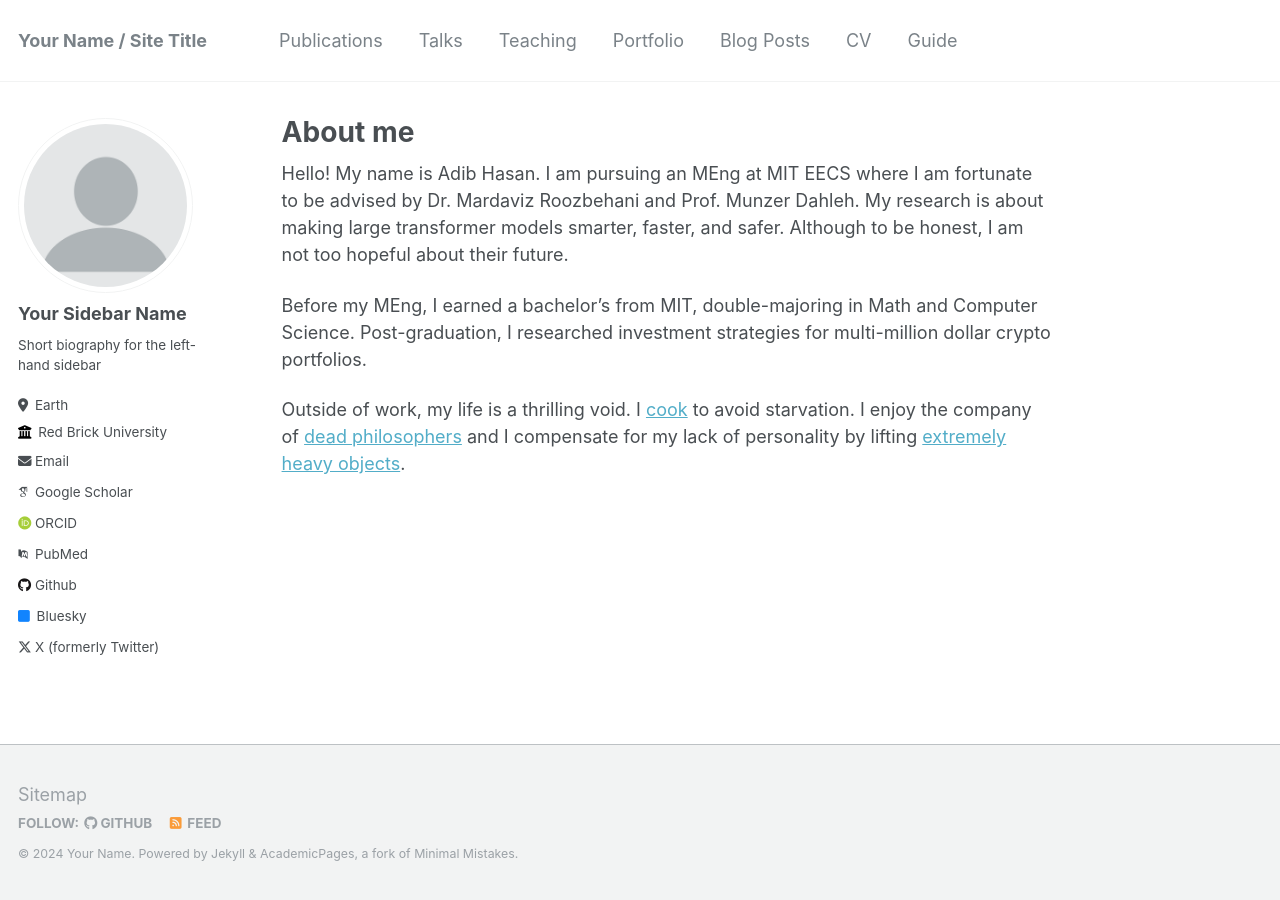
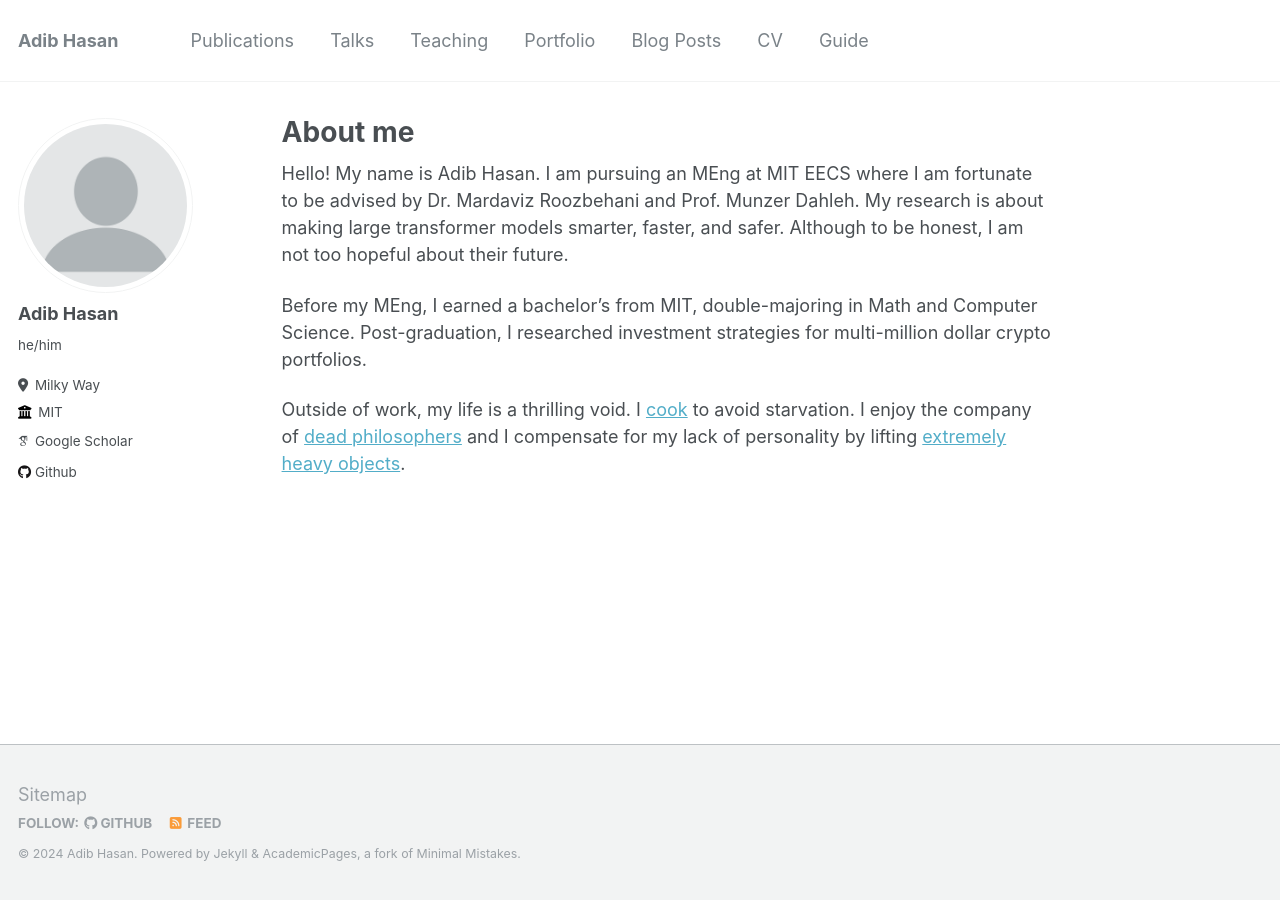
Before and after one commit to Neehan/neehan.github.io, a Jekyll site: the page built from _pages/about.md, in a window 1280 px wide. Built offline with Jekyll 4.4.1, drawn with Linux system fonts in a browser that asks for light colours; some web fonts are replaced.

Commit message:
Update _config.yml

```diff
--- a/_config.yml
+++ b/_config.yml
@@ -8,13 +8,13 @@
 
 # Basic Site Settings
 locale                   : "en-US"
-title                    : "Your Name / Site Title"
+title                    : "Adib Hasan"
 title_separator          : "-"
-name                     : &name "Your Name"
-description              : &description "personal description"
-url                      : https://academicpages.github.io # the base hostname & protocol for your site e.g. "https://mmistakes.github.io"
+name                     : &name "Adib Hasan"
+description              : &description ""
+url                      : https://neehan.github.io # the base hostname & protocol for your site e.g. "https://mmistakes.github.io"
 baseurl                  : "" # the subpath of your site, e.g. "/blog"
-repository               : "academicpages/academicpages.github.io"
+repository               : "neehan/neehan.github.io"
 
 # Site Author - The following control what appear as part of the author content on the side bar.
 #               If a field is blank the icon and link will not appear, otherwise it will be shown.
@@ -22,32 +22,32 @@ repository               : "academicpages/academicpages.github.io"
 author:
   # Biographic information
   avatar           : "profile.png"
-  name             : "Your Sidebar Name"
-  pronouns         : # example: "she/her"
-  bio              : "Short biography for the left-hand sidebar"
-  location         : "Earth"
-  employer         : "Red Brick University"
+  name             : "Adib Hasan"
+  pronouns         : "he/him"
+  bio              : ""
+  location         : "Milky Way"
+  employer         : "MIT"
   uri              : # URL
-  email            : "none@example.org"
+  email            :
 
   # Academic websites
   arxiv            : # URL - Update with the correct link to your profile
-  googlescholar    : "https://scholar.google.com/citations?user=PS_CX0AAAAAJ"
+  googlescholar    : "https://scholar.google.com/citations?hl=en&user=qoP0B64AAAAJ"
   impactstory      : # URL
-  orcid            : "http://orcid.org/yourorcidurl"
-  pubmed           : "https://www.ncbi.nlm.nih.gov/pubmed/?term=john+snow"
+  orcid            :
+  pubmed           :
   researchgate     : # URL
 
   # Repositories and software development
   bitbucket        : # Username - Update with your username on the site
   codepen          : # Username
   dribbble         : # Username
-  github           : "academicpages"
+  github           : "neehan"
   kaggle           : # Username
   stackoverflow    : # User number or user number and name (i.e., use "1" or "1/jeff-atwood")
 
   # Social media
-  bluesky          : "bsky.app" # Replace this with you Bluesky username
+  bluesky          :  # Replace this with you Bluesky username
   facebook         : # Username
   flickr           : # Username
   foursquare       : # Username
@@ -64,7 +64,7 @@ author:
   steam            : # Username
   telegram         : # URL
   tumblr           : # Username
-  twitter          : "UniofOxford"  # Replace this with your X / Twitter handle
+  twitter          : # Replace this with your X / Twitter handle
   vine             : # Username
   weibo            : # Username
   wikipedia        : # Username
```
